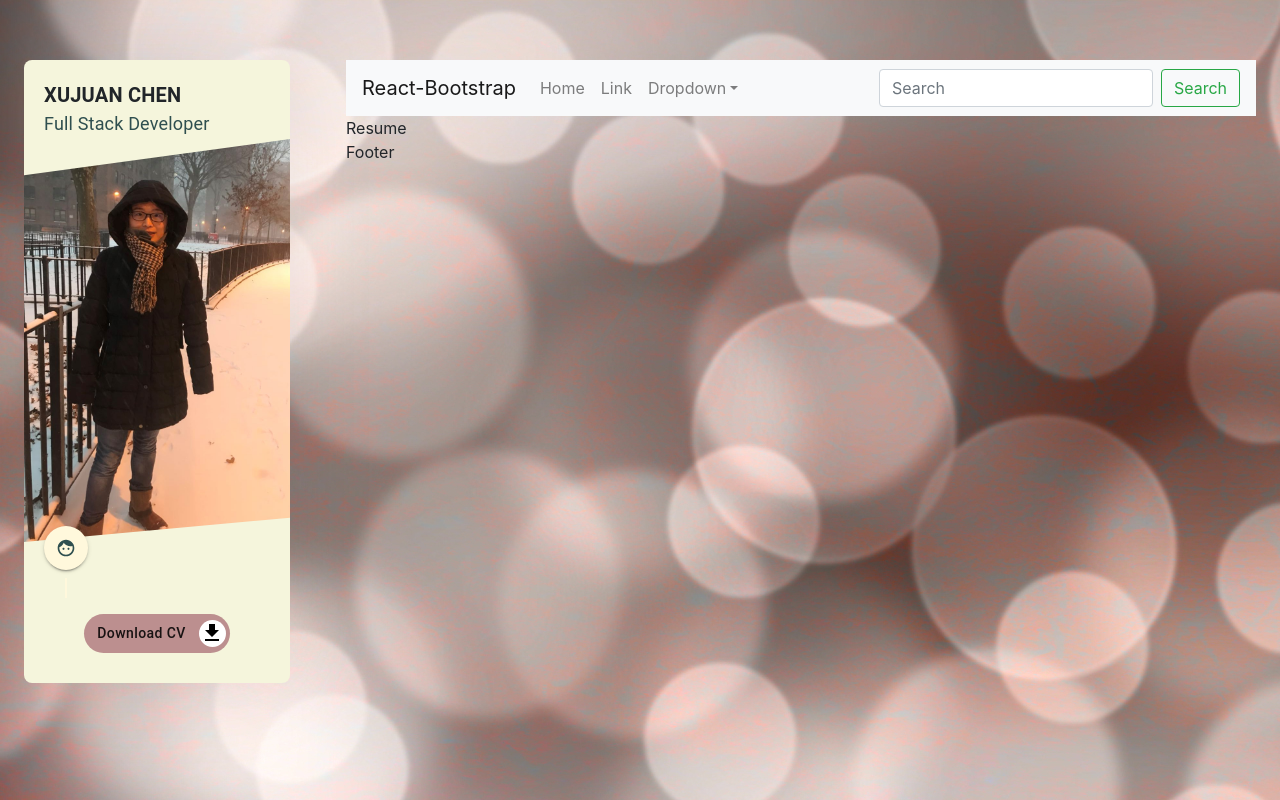
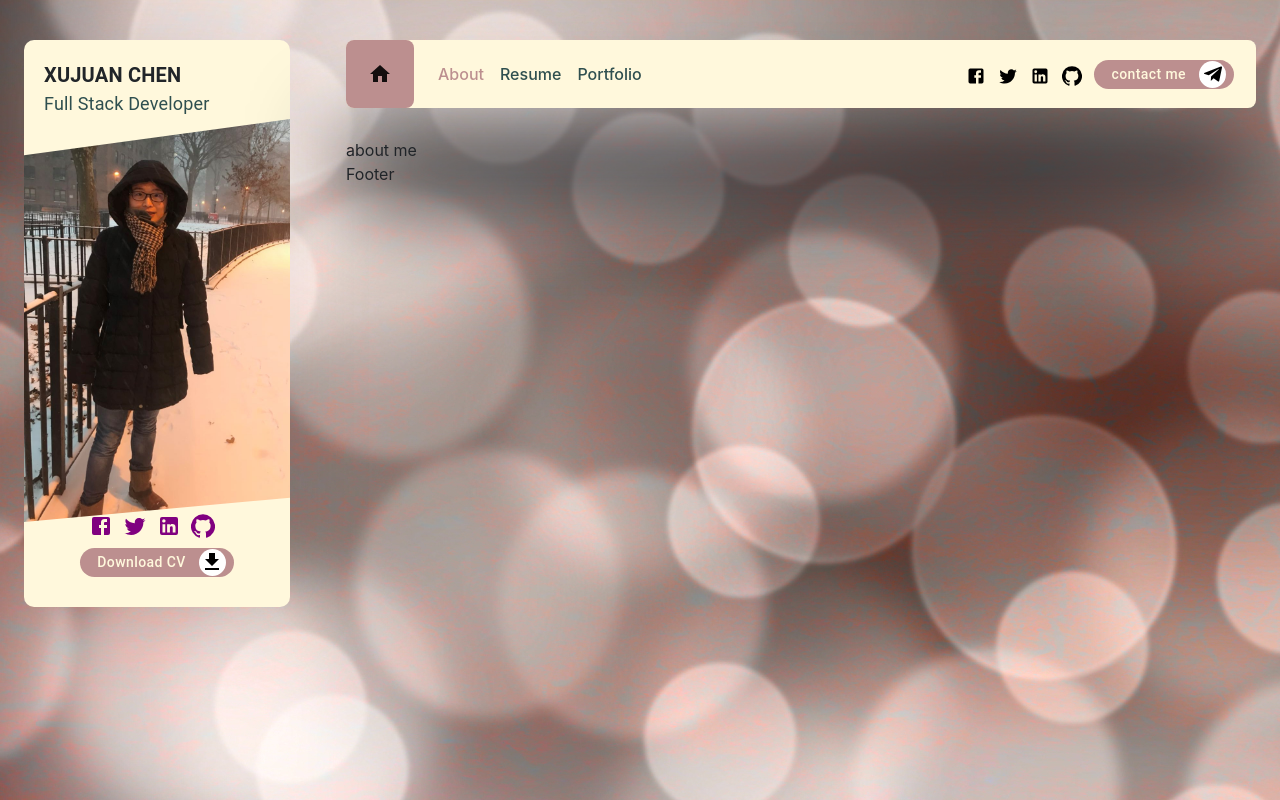
Before and after one commit to xujuanchen2020/resume, a React (Create React App) app: page / in a window 1280 px wide. Built offline with nearby package versions, Linux system fonts and the light colour scheme.

Commit message:
styling navbar

```diff
--- a/src/App.css
+++ b/src/App.css
@@ -3,12 +3,13 @@
 }
 
 .top_60{
-    margin-top: 60px;
+    margin-top: 40px;
+
 }
 
-@media screen and (max-width: 991px){
+@media screen and (max-width: 980px){
     .top_60{
-        margin-top: 30px;
+        margin-top: 20px;
     }
 }
 
--- a/src/App.js
+++ b/src/App.js
@@ -6,6 +6,7 @@ import Header from './components/Header/Header.js';
 import Footer from './components/Footer/Footer.js';
 import Portfolio from './pages/Portfolio/Portfolio.js';
 import Resume from './pages/Resume/Resume.js';
+import About from './pages/About/About';
 import './App.css';
 
 function App() {
@@ -16,14 +17,17 @@ function App() {
           <Profile/>
         </Grid>
         <Grid item xs>
-          <Header/>
           <Router>
+            <Header/>
             <Switch>
               <Route path="/portfolio">
-                <Portfolio/>
+                <Portfolio />
               </Route>
-              <Route>
-                <Resume path="/"/>
+              <Route path="/resume">
+                <Resume />
+              </Route>
+              <Route path="/">
+                <About />
               </Route>
             </Switch>
           </Router>
--- a/src/components/Button/ButtonStyle.css
+++ b/src/components/Button/ButtonStyle.css
@@ -1,38 +1,39 @@
 .custom_btn{
     background: rosybrown !important;
-    font-size: 14px !important;
+    font-size: 14px!important;
     font-weight: 500 !important;
-    border: 2px !important;
     border-radius: 50px !important;
-    padding: 1px 12px;
-    line-height: 15px;
-    min-width: 100px;
-    outline: none;
+    padding: 1px 12px !important;
+    line-height: 15px !important;
+    min-width: 100px !important;
+    outline: none !important;
 
 }
 
 .custom_btn .btn_icon_container{
-    color: #000;
-    background: #fff;
-    border-radius: 50px;
-    height: 27px;
-    width: 27px;
-    line-height: 29px;
-    text-align: center;
-    display: flex;
-    align-items: center;
-    justify-content: center;
+    color: #000 !important;
+    background: #fff !important;
+    border-radius: 50px !important;
+    height: 27px !important;
+    width: 27px !important;
+    line-height: 29px !important;
+    text-align: center !important;
+    display: flex !important;
+    align-items: center !important;
+    justify-content: center !important;
 }
 
-/* .btn_icon_container > .MuiSvgIcon.root{
+.btn_icon_container > .MuiSvgIcon.root{
     font-size: 16px;
-} */
+}
 
 .custom_btn .btn_text{
-    font-size: 14px;
-    text-transform: none;
-    text-align: center;
-    width: 100%;
+    color: cornsilk;
+    font-size: 14px !important;
+    text-transform: none !important;
+    text-align: center !important;
+    width: 100% !important;
     margin-right: 5px;
     margin-left: 5px;
+
 }
--- a/src/components/Header/Header.js
+++ b/src/components/Header/Header.js
@@ -1,32 +1,46 @@
 import React from 'react';
 import 'bootstrap/dist/css/bootstrap.min.css';
 import {Button, Form, FormControl, Nav, Navbar, NavDropdown } from 'react-bootstrap';
+import {Browser as Link, NavLink, withRouter} from 'react-router-dom';
+import HomeIcon from '@material-ui/icons/Home';
+import reuseData from '../../utils/reuseData';
+import MyButton from '../Button/Button';
+import TelegramIcon from '@material-ui/icons/Telegram';
+import './HeaderStyle.css';
 
+const Header = (props) => {
+    const pathName = props?.location?.pathname;
 
-const Header = () => {
     return ( /* https://react-bootstrap.netlify.app/components/navbar/#navbars */
-        <Navbar bg="light" expand="lg">
-        <Navbar.Brand href="#home">React-Bootstrap</Navbar.Brand>
-        <Navbar.Toggle aria-controls="basic-navbar-nav" />
-        <Navbar.Collapse id="basic-navbar-nav">
-            <Nav className="mr-auto">
-            <Nav.Link href="#home">Home</Nav.Link>
-            <Nav.Link href="#link">Link</Nav.Link>
-            <NavDropdown title="Dropdown" id="basic-nav-dropdown">
-                <NavDropdown.Item href="#action/3.1">Action</NavDropdown.Item>
-                <NavDropdown.Item href="#action/3.2">Another action</NavDropdown.Item>
-                <NavDropdown.Item href="#action/3.3">Something</NavDropdown.Item>
-                <NavDropdown.Divider />
-                <NavDropdown.Item href="#action/3.4">Separated link</NavDropdown.Item>
-            </NavDropdown>
-            </Nav>
-            <Form inline>
-            <FormControl type="text" placeholder="Search" className="mr-sm-2" />
-            <Button variant="outline-success">Search</Button>
-            </Form>
-        </Navbar.Collapse>
+        <Navbar expand="lg" sticky='top' className='header'>
+            <Nav.Link as ={NavLink} to='/' className={'header_navLink'}>
+                <Navbar.Brand className='header_home'>
+                    <HomeIcon/>
+                </Navbar.Brand>
+            </Nav.Link>
+
+            <Navbar.Toggle/>
+
+            <Navbar.Collapse>
+                <Nav className="header-left">
+                    <Nav.Link as={NavLink} to='/'
+                    className={pathName==='/'?"header_link_active":"header_link"}>About</Nav.Link>
+                    <Nav.Link as={NavLink} to='/resume'
+                    className={pathName==='/resume'?"header_link_active":"header_link"}>Resume</Nav.Link>
+                    <Nav.Link as={NavLink} to='/portfolio'
+                    className={pathName==='/portfolio'?"header_link_active":"header_link"}>Portfolio</Nav.Link>
+                </Nav>
+                <div className='header_right'>
+                    {Object.keys(reuseData.socials).map(key=>
+                    (<a href= {reuseData.socials[key].link} target='_blank'>
+                        {reuseData.socials[key].icon}
+                    </a>))}
+                    <MyButton text={"contact me"} icon={<TelegramIcon/>} />
+                </div>
+            </Navbar.Collapse>
+
         </Navbar>
     )
 }
 
-export default Header
+export default withRouter(Header);
--- a/src/components/Header/HeaderStyle.css
+++ b/src/components/Header/HeaderStyle.css
@@ -0,0 +1,49 @@
+.header{
+    margin-bottom: 30px !important;
+    background-color: cornsilk !important;
+    padding: 0 22px 0 0 !important;
+    border-radius: 8px !important;
+    box-shadow: 0px 92px 92px 0px !important;
+}
+
+.header .header_navLink{
+    padding: 0px;
+}
+
+.header .header_link{
+    font-weight: 500;
+    color: darkslategray !important;
+}
+
+.header .header_link:hover{
+    color: rosybrown !important;
+}
+
+.header .header_link_active{
+    font-weight: 500;
+    color: rosybrown !important;
+}
+
+.header .header_home{
+    background-color: rosybrown;
+    padding: 22px;
+    display: flex;
+    justify-content: center;
+    align-items: center;
+    border-radius: 8px;
+}
+
+.header .header_right{
+    display: flex !important;
+    align-items: center !important;
+}
+
+.header .header_right > a > .MuiSvgIcon-root{
+    font-size: 20px !important;
+    margin-right: 12px;
+    color: black;
+}
+
+.header .header-left{
+    margin-right: auto;
+}
--- a/src/components/Profile/Profile.js
+++ b/src/components/Profile/Profile.js
@@ -3,7 +3,7 @@ import myImage from '../../images/image.jpeg'
 import {Typography} from '@material-ui/core'
 import './ProfileStyle.css'
 import MyTimeline from '../Timeline/Timeline'
-import reusableData from '../../utils/reuseData'
+import reuseData from '../../utils/reuseData'
 import FaceIcon from '@material-ui/icons/Face'
 import MyButton from '../Button/Button'
 import GetAppIcon from '@material-ui/icons/GetApp';
@@ -12,14 +12,20 @@ const Profile = () => {
     return (
         <div className='profile container_shadow'>
             <div className='profile_name'>
-                <Typography className='name'>{reusableData.name}</Typography>
-                <Typography className='title'>{reusableData.title}</Typography>
+                <Typography className='name'>{reuseData.name}</Typography>
+                <Typography className='title'>{reuseData.title}</Typography>
             </div>
             <figure className='profile_image'>
                 <img src={myImage} alt='photo'/>
             </figure>
             <div className='profile_info'>
-                <MyTimeline  icon={<FaceIcon/>}/>
+                {/* <MyTimeline  icon={<FaceIcon/>}/> */}
+                <div className='social_icons'>
+                    {Object.keys(reuseData.socials).map(key=>
+                    (<a href={reuseData.socials[key].link} target='_blank'>
+                        {reuseData.socials[key].icon}
+                    </a>))}
+                </div>
                 <div className='button_container'>
                 <MyButton text={"Download CV"} icon={<GetAppIcon/>}/>
                 </div>
--- a/src/components/Profile/ProfileStyle.css
+++ b/src/components/Profile/ProfileStyle.css
@@ -1,8 +1,8 @@
 .profile{
-    background-color: beige;
-    border-radius: 8px;
-    width: 100%;
-    display: inline-block;
+    background-color: cornsilk;
+    border-radius: 10px !important;
+    width: 100% !important;
+    display: inline-block ;
 }
 
 .profile_name {
@@ -22,13 +22,13 @@ font-weight: bold;
 }
 
 .profile_image {
-    margin-top: -18px;
+    margin-top: -18px !important;
     -webkit-clip-path: polygon(0 9%, 100% 0, 100% 94%, 0% 100%);
     clip-path: polygon(0 9%, 100% 0, 100% 94%, 0% 100%);
 }
 
 .profile_image img {
-    width: 100%;
+    width: 100% !important;
 }
 
 .profile_info {
@@ -53,8 +53,19 @@ font-weight: bold;
 }
 
 .profile .button_container{
-    width:100%;
-    display: flex;
+    width:100% !important;
+    display: flex !important;
     justify-content: center;
     margin-top: 10px;
 }
+
+.profile .social_icons{
+    display: flex;
+    justify-content: center !important;
+    margin-top: 30px !important;
+}
+
+.profile .social_icons > a > .MuiSvgIcon-root{
+    margin-right: 10px;
+    color: purple;
+}
--- a/src/components/Timeline/TimelineStyle.css
+++ b/src/components/Timeline/TimelineStyle.css
@@ -4,7 +4,7 @@
 }
 
 .timeline .timeline_header{
-    padding-top: 7px;
+    padding-top: 7px !important;
 }
 
 .timeline .timeline_firstItem{
@@ -12,7 +12,7 @@
 }
 
 .timeline .MuiTimelineItem-root{
-    min-height:0px;
+    min-height:0px !important;
 }
 
 .timeline .MuiTimelineItem-missingOppositeContent:before{
--- a/src/index.css
+++ b/src/index.css
@@ -5,8 +5,8 @@ body {
     sans-serif;
   -webkit-font-smoothing: antialiased;
   -moz-osx-font-smoothing: grayscale;
-  background: beige;
-  overflow: hidden;
+  background: cornsilk;
+  overflow-x: hidden;
   background: url('./images/background.jpg');
 }
 
--- /dev/null
+++ b/src/pages/About/About.js
@@ -0,0 +1,11 @@
+import React from 'react'
+
+const About = () => {
+    return (
+        <div>
+            about me
+        </div>
+    )
+}
+
+export default About
```
Also changed, not shown: 1 other file (tests, documents, lock files or other folders).
